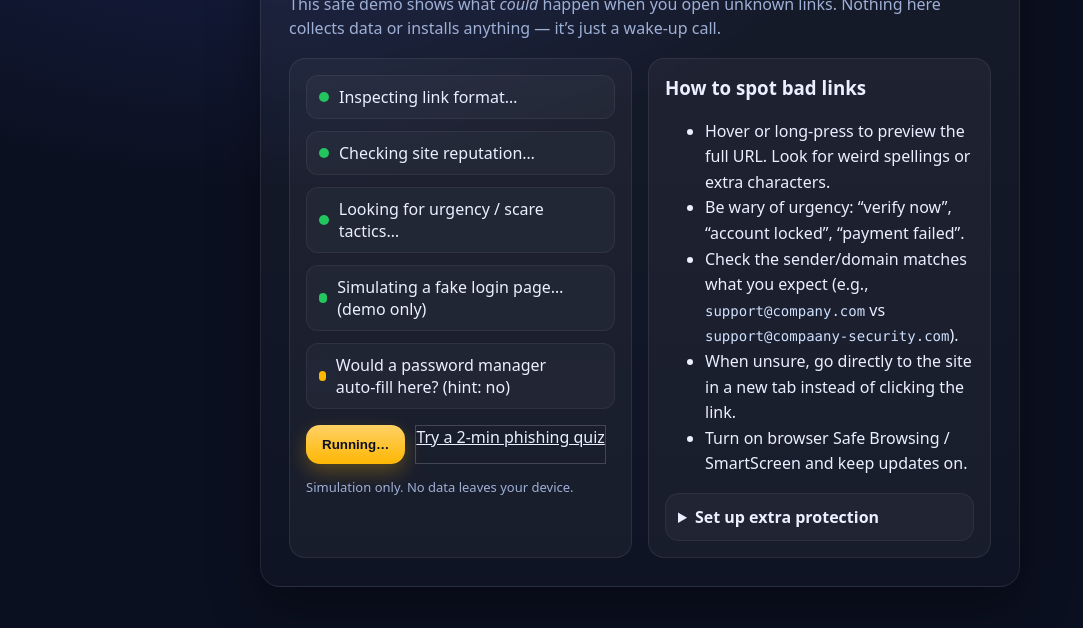
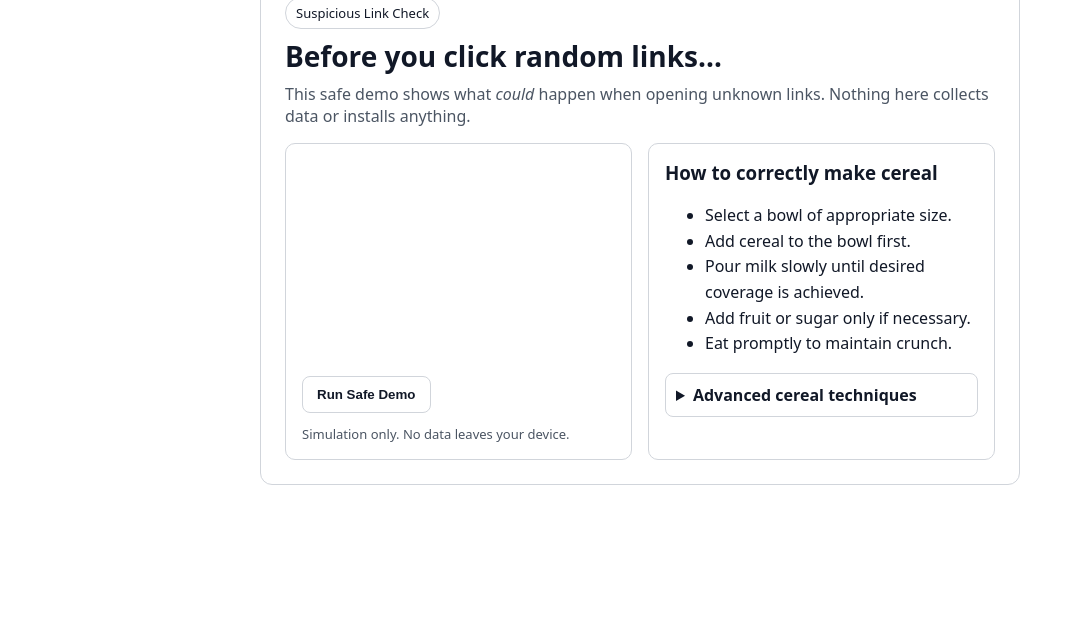
Before and after one commit to Eagle68pro/Warning-link, a plain HTML site: page warning-link/index.html in a window 1280 px wide. Shown: the part 172-800 px from the top of the page, without its empty margins (0-1083 px from the left). Drawn offline with Linux system fonts and the light colour scheme.

Commit message:
Update index.html

```diff
--- a/warning-link/index.html
+++ b/warning-link/index.html
@@ -3,172 +3,220 @@
 <head>
   <meta charset="utf-8" />
   <meta name="viewport" content="width=device-width, initial-scale=1" />
-  <title>⚠️ Suspicious Link Check</title>
+  <title>Suspicious Link Check</title>
+
   <style>
     :root{
-      --bg: #0b1020;
-      --card: #121833;
-      --text: #eaf0ff;
-      --muted: #9fb0d6;
-      --accent: #ffb703;
-      --danger: #ef4444;
-      --ok: #22c55e;
+      --text: #111827;
+      --muted: #4b5563;
+      --border: #d1d5db;
+      --ok: #16a34a;
+      --warn: #dc2626;
     }
-    *{box-sizing:border-box}
-    html,body{height:100%}
+
+    * { box-sizing: border-box; }
+    html, body { height: 100%; }
+
     body{
-      margin:0; font-family: ui-sans-serif, system-ui, -apple-system, Segoe UI, Roboto, "Helvetica Neue", Arial, "Noto Sans", "Apple Color Emoji", "Segoe UI Emoji";
-      background: radial-gradient(1200px 800px at 20% -10%, #1b2450 0%, var(--bg) 55%), linear-gradient(180deg, #0b0f1a 0%, #0b1020 100%);
-      color: var(--text);
-      display:flex; align-items:center; justify-content:center; padding:24px;
+      margin:0;
+      font-family: system-ui, -apple-system, Segoe UI, Roboto, Arial, sans-serif;
+      background:#ffffff;
+      color:var(--text);
+      display:flex;
+      justify-content:center;
+      align-items:center;
+      padding:24px;
     }
-    .wrap{width:100%; max-width:760px}
+
+    .wrap{ width:100%; max-width:760px; }
+
     .card{
-      background: linear-gradient(180deg, rgba(255,255,255,0.05), rgba(255,255,255,0.02));
-      border:1px solid rgba(255,255,255,0.08);
-      border-radius: 20px; padding: 28px; box-shadow: 0 20px 50px rgba(0,0,0,0.35);
-      backdrop-filter: blur(6px);
+      border:1px solid var(--border);
+      border-radius:12px;
+      padding:24px;
     }
-    h1{margin:0 0 8px 0; font-size: clamp(24px, 4vw, 36px); letter-spacing:0.2px}
-    p.lead{margin:0 0 18px 0; color: var(--muted); line-height:1.5}
+
+    h1{ margin:8px 0; font-size:28px; }
+    h3{ margin-top:0; }
+
+    p.lead{
+      margin:0 0 16px 0;
+      color:var(--muted);
+    }
+
     .badge{
-      display:inline-flex; align-items:center; gap:8px; font-size:14px; padding:8px 12px; border-radius:999px;
-      background: rgba(255, 183, 3, 0.12); color: #ffd166; border:1px solid rgba(255, 183, 3, 0.25);
+      font-size:13px;
+      border:1px solid var(--border);
+      padding:6px 10px;
+      border-radius:999px;
+      display:inline-block;
     }
-    .row{display:grid; grid-template-columns: 1fr; gap:16px}
-    @media(min-width:640px){ .row{ grid-template-columns: 1fr 1fr } }
-    .panel{background: rgba(255,255,255,0.04); border:1px solid rgba(255,255,255,0.08); border-radius:16px; padding:16px}
+
+    .row{
+      display:grid;
+      grid-template-columns:1fr;
+      gap:16px;
+      margin-top:16px;
+    }
+
+    @media(min-width:640px){
+      .row{ grid-template-columns:1fr 1fr; }
+    }
+
+    .panel{
+      border:1px solid var(--border);
+      border-radius:10px;
+      padding:16px;
+    }
+
     .scan{
-      display:flex; flex-direction:column; gap:12px; min-height:220px
+      display:flex;
+      flex-direction:column;
+      gap:10px;
+      min-height:200px;
     }
-    .step{display:flex; align-items:center; gap:10px; padding:10px 12px; border-radius:12px; border:1px solid rgba(255,255,255,0.06); background: rgba(255,255,255,0.03)}
-    .dot{width:10px; height:10px; border-radius:999px; background: #5863a8; box-shadow: 0 0 0 0 rgba(88,99,168, 0.6);}
-    .step.active .dot{ background: var(--accent); animation: pulse 1.2s ease-out infinite }
-    .step.ok .dot{ background: var(--ok) }
-    .step.warn .dot{ background: var(--danger) }
-    .mono{font-family: ui-monospace, SFMono-Regular, Menlo, Monaco, Consolas, "Liberation Mono", "Courier New", monospace; font-size: 14px; color:#cfe0ff}
-    .hidden{display:none}
-    .actions{display:flex; gap:10px; flex-wrap:wrap; margin-top:16px}
+
+    .step{
+      display:flex;
+      align-items:center;
+      gap:10px;
+      padding:8px 10px;
+      border:1px solid var(--border);
+      border-radius:8px;
+    }
+
+    .dot{
+      width:10px;
+      height:10px;
+      border-radius:50%;
+      background:#9ca3af;
+    }
+
+    .step.ok .dot{ background:var(--ok); }
+    .step.warn .dot{ background:var(--warn); }
+
+    .actions{
+      display:flex;
+      gap:10px;
+      margin-top:16px;
+      flex-wrap:wrap;
+    }
+
     button, a.btn{
-      appearance:none; border:none; cursor:pointer; text-decoration:none; color:#0b1020; font-weight:700;
-      background: linear-gradient(180deg, #ffd166, #ffb703); padding:12px 16px; border-radius:14px; box-shadow: 0 8px 20px rgba(255,183,3,0.28);
+      border:1px solid var(--border);
+      background:#ffffff;
+      padding:10px 14px;
+      border-radius:8px;
+      cursor:pointer;
+      font-weight:600;
+      text-decoration:none;
+      color:var(--text);
     }
-    button.secondary, a.secondary{ background:transparent; color: var(--text); border:1px solid rgba(255,255,255,0.18)}
-    .footer{color: var(--muted); font-size: 13px; margin-top:14px}
-    details{background: rgba(255,255,255,0.03); border:1px solid rgba(255,255,255,0.06); border-radius:14px; padding:12px}
-    details summary{cursor:pointer; font-weight:700}
-    @keyframes pulse{ to{ box-shadow: 0 0 0 12px rgba(88,99,168, 0) } }
+
+    .hidden{ display:none; }
+
+    .footer{
+      font-size:13px;
+      color:var(--muted);
+      margin-top:12px;
+    }
+
+    details{
+      border:1px solid var(--border);
+      border-radius:8px;
+      padding:10px;
+    }
+
+    details summary{
+      font-weight:600;
+      cursor:pointer;
+    }
   </style>
 </head>
+
 <body>
   <div class="wrap">
-    <div class="card" role="dialog" aria-labelledby="title" aria-describedby="desc">
-      <div class="badge" aria-hidden="true">⚠️ Suspicious Link Check</div>
-      <h1 id="title">Before you click random links…</h1>
-      <p id="desc" class="lead">This safe demo shows what <em>could</em> happen when you open unknown links. Nothing here collects data or installs anything — it’s just a wake‑up call.</p>
-      <div class="row" style="margin-top:12px">
+    <div class="card">
+      <span class="badge">Suspicious Link Check</span>
+      <h1>Before you click random links…</h1>
+      <p class="lead">
+        This safe demo shows what <em>could</em> happen when opening unknown links.
+        Nothing here collects data or installs anything.
+      </p>
+
+      <div class="row">
         <div class="panel">
           <div class="scan" id="scan"></div>
+
           <div class="actions">
             <button id="start">Run Safe Demo</button>
-            <button class="secondary hidden" id="reset">Run Again</button>
-            <a class="secondary" href="https://phishingquiz.withgoogle.com/" target="_blank" rel="noopener noreferrer">Try a 2‑min phishing quiz</a>
+            <button id="reset" class="hidden">Run Again</button>
           </div>
-          <div class="footer" id="sim-note">Simulation only. No data leaves your device.</div>
+
+          <div class="footer">Simulation only. No data leaves your device.</div>
         </div>
+
         <div class="panel">
-          <h3 style="margin-top:0">How to spot bad links</h3>
+          <h3>How to correctly make cereal</h3>
           <ul style="line-height:1.6; margin-top:8px">
-            <li>Hover or long‑press to preview the full URL. Look for weird spellings or extra characters.</li>
-            <li>Be wary of urgency: “verify now”, “account locked”, “payment failed”.</li>
-            <li>Check the sender/domain matches what you expect (e.g., <span class="mono">support@company.com</span> vs <span class="mono">support@compaany‑security.com</span>).</li>
-            <li>When unsure, go directly to the site in a new tab instead of clicking the link.</li>
-            <li>Turn on browser Safe Browsing / SmartScreen and keep updates on.</li>
+            <li>Select a bowl of appropriate size.</li>
+            <li>Add cereal to the bowl first.</li>
+            <li>Pour milk slowly until desired coverage is achieved.</li>
+            <li>Add fruit or sugar only if necessary.</li>
+            <li>Eat promptly to maintain crunch.</li>
           </ul>
+
           <details>
-            <summary>Set up extra protection</summary>
+            <summary>Advanced cereal techniques</summary>
             <ul style="line-height:1.6; margin-top:8px">
-              <li>Enable a DNS filter (e.g., home router using a family‑safe or security DNS).</li>
-              <li>Use a password manager; it won’t auto‑fill on fake sites.</li>
-              <li>Turn on MFA/2FA for important accounts.</li>
+              <li>Cold milk preserves texture best.</li>
+              <li>Refill cereal, not milk, to avoid sogginess.</li>
+              <li>Multiple cereals may be combined at your own risk.</li>
             </ul>
           </details>
         </div>
       </div>
-      <div class="panel hidden" id="reveal" style="margin-top:16px">
-        <h3 style="margin-top:0">Good news: this was only a demo 🎉</h3>
-        <p class="lead" id="personal-msg">If this had been real, your accounts or money could be at risk. Please avoid clicking unknown links.</p>
-        <ul style="line-height:1.6">
-          <li>Attackers often steal passwords with look‑alike login pages.</li>
-          <li>They use convincing logos, fake invoice PDFs, and scare tactics.</li>
-          <li>One click can trigger downloads or permissions you didn’t mean to grant.</li>
-        </ul>
-        <div class="actions">
-          <a class="btn" href="https://phishingquiz.withgoogle.com/" target="_blank" rel="noopener noreferrer">Practice spotting phishing</a>
-          <button class="secondary" id="reveal-reset">Show demo again</button>
-        </div>
-      </div>
     </div>
   </div>
+
   <script>
-    const params = new URLSearchParams(location.search);
-    const from = params.get('from');
-    const customMsg = params.get('msg');
-    if (from) { document.getElementById('title').textContent = `A friendly warning from ${from}`; }
-    if (customMsg) { document.getElementById('desc').textContent = customMsg; }
-    const steps = [
-      { text: 'Inspecting link format…', kind: 'active', delay: 900 },
-      { text: 'Checking site reputation…', kind: 'active', delay: 900 },
-      { text: 'Looking for urgency / scare tactics…', kind: 'active', delay: 900 },
-      { text: 'Simulating a fake login page… (demo only)', kind: 'active', delay: 1000 },
-      { text: 'Would a password manager auto‑fill here? (hint: no)', kind: 'active', delay: 1000 },
-      { text: 'Conclusion: Risky link behavior detected.', kind: 'warn', delay: 800 }
-    ];
     const scanEl = document.getElementById('scan');
     const startBtn = document.getElementById('start');
     const resetBtn = document.getElementById('reset');
-    const reveal = document.getElementById('reveal');
-    const revealReset = document.getElementById('reveal-reset');
-    const personalMsg = document.getElementById('personal-msg');
-    function makeStep(text, kind='active'){
-      const div = document.createElement('div');
-      div.className = `step ${kind}`;
-      div.innerHTML = `<span class="dot" aria-hidden="true"></span><span>${text}</span>`;
-      return div;
-    }
+
+    const steps = [
+      'Inspecting link format…',
+      'Checking site reputation…',
+      'Looking for urgency tactics…',
+      'Simulating fake login page…',
+      'Conclusion: Risky behavior detected.'
+    ];
+
     function clearScan(){
       scanEl.innerHTML = '';
-      reveal.classList.add('hidden');
       resetBtn.classList.add('hidden');
       startBtn.disabled = false;
-      startBtn.textContent = 'Run Safe Demo';
     }
+
     async function runScan(){
       clearScan();
       startBtn.disabled = true;
-      startBtn.textContent = 'Running…';
-      for (let i=0; i<steps.length; i++){
-        const s = steps[i];
-        const node = makeStep(s.text, 'active');
-        scanEl.appendChild(node);
-        await new Promise(r => setTimeout(r, s.delay));
-        node.classList.remove('active');
-        node.classList.add(s.kind === 'warn' ? 'warn' : 'ok');
+
+      for (let i = 0; i < steps.length; i++) {
+        const div = document.createElement('div');
+        div.className = 'step';
+        div.innerHTML = `<span class="dot"></span><span>${steps[i]}</span>`;
+        scanEl.appendChild(div);
+        await new Promise(r => setTimeout(r, 700));
+        div.classList.add(i === steps.length - 1 ? 'warn' : 'ok');
       }
-      const who = from ? from : 'a friend';
-      personalMsg.textContent = `This was a safe lesson from ${who}. If this had been a real malicious page, you could have been asked to enter your password or download something dangerous. Please slow down and double‑check links.`;
-      reveal.classList.remove('hidden');
+
       resetBtn.classList.remove('hidden');
       startBtn.disabled = false;
-      startBtn.textContent = 'Run Again';
     }
+
     startBtn.addEventListener('click', runScan);
     resetBtn.addEventListener('click', clearScan);
-    revealReset.addEventListener('click', runScan);
-    if (!sessionStorage.getItem('ranOnce')){
-      sessionStorage.setItem('ranOnce','1');
-      setTimeout(() => runScan(), 400);
-    }
   </script>
 </body>
 </html>
```
